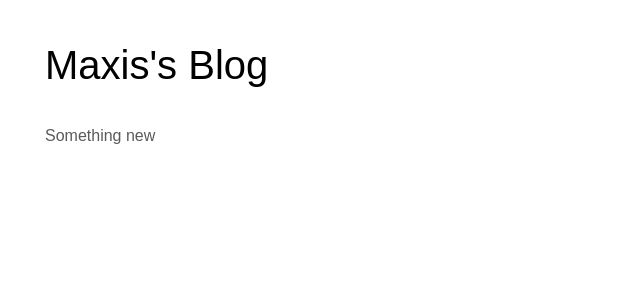
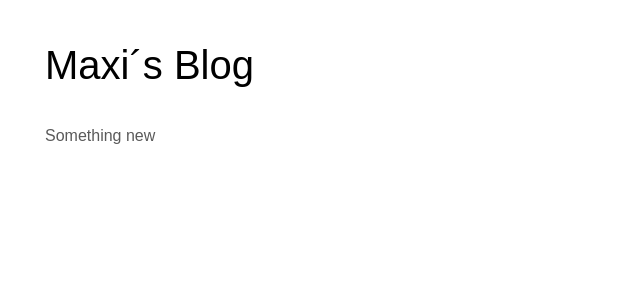
Before and after one commit to schiederme/blog, a Jekyll site: the page built from index.md, in a window 1280 px wide. Shown: the top 300 px of the page, without its empty margins (0-640 px from the left). Built offline with Jekyll 4.4.1, drawn with Linux system fonts in a browser that asks for light colours.

Commit message:
Remove one s in title and social variables

```diff
--- a/_config.yml
+++ b/_config.yml
@@ -13,14 +13,12 @@
 # you will see them accessed via {{ site.title }}, {{ site.email }}, and so on.
 # You can create any custom variable you would like, and they will be accessible
 # in the templates via {{ site.myvariable }}.
-title: Maxis's Blog
+title: Maxi´s Blog
 email: maximilian.schieder@posteo.net
 description: >- # this means to ignore newlines until "baseurl:"
   Welcome to my blog.
 baseurl: "" # the subpath of your site, e.g. /blog
 url: "" # the base hostname & protocol for your site, e.g. http://example.com
-mastodon_username: jekyllrb
-github_username:  jekyll
 author: Maximilian Schieder
 
 # Build settings
```
